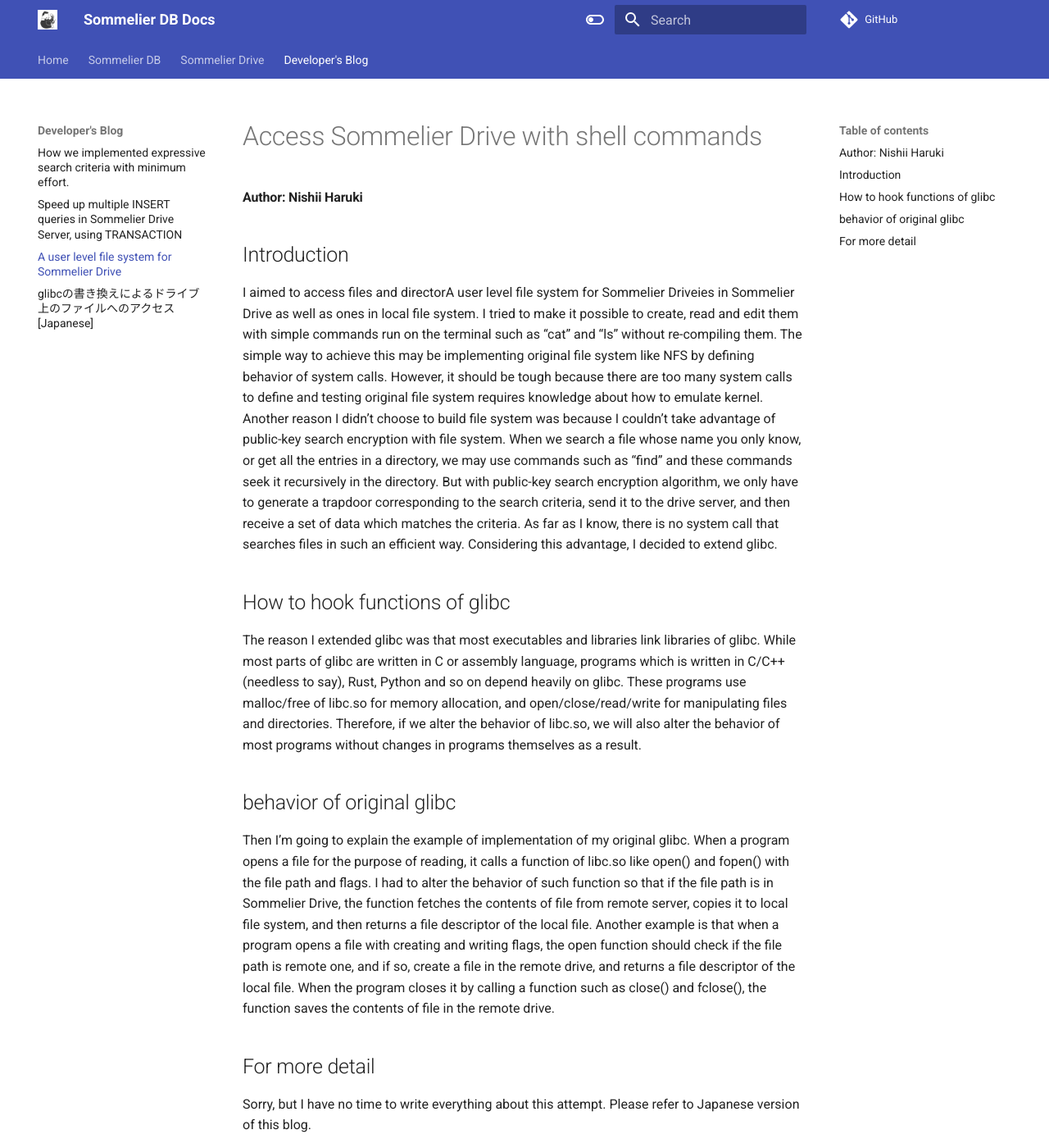
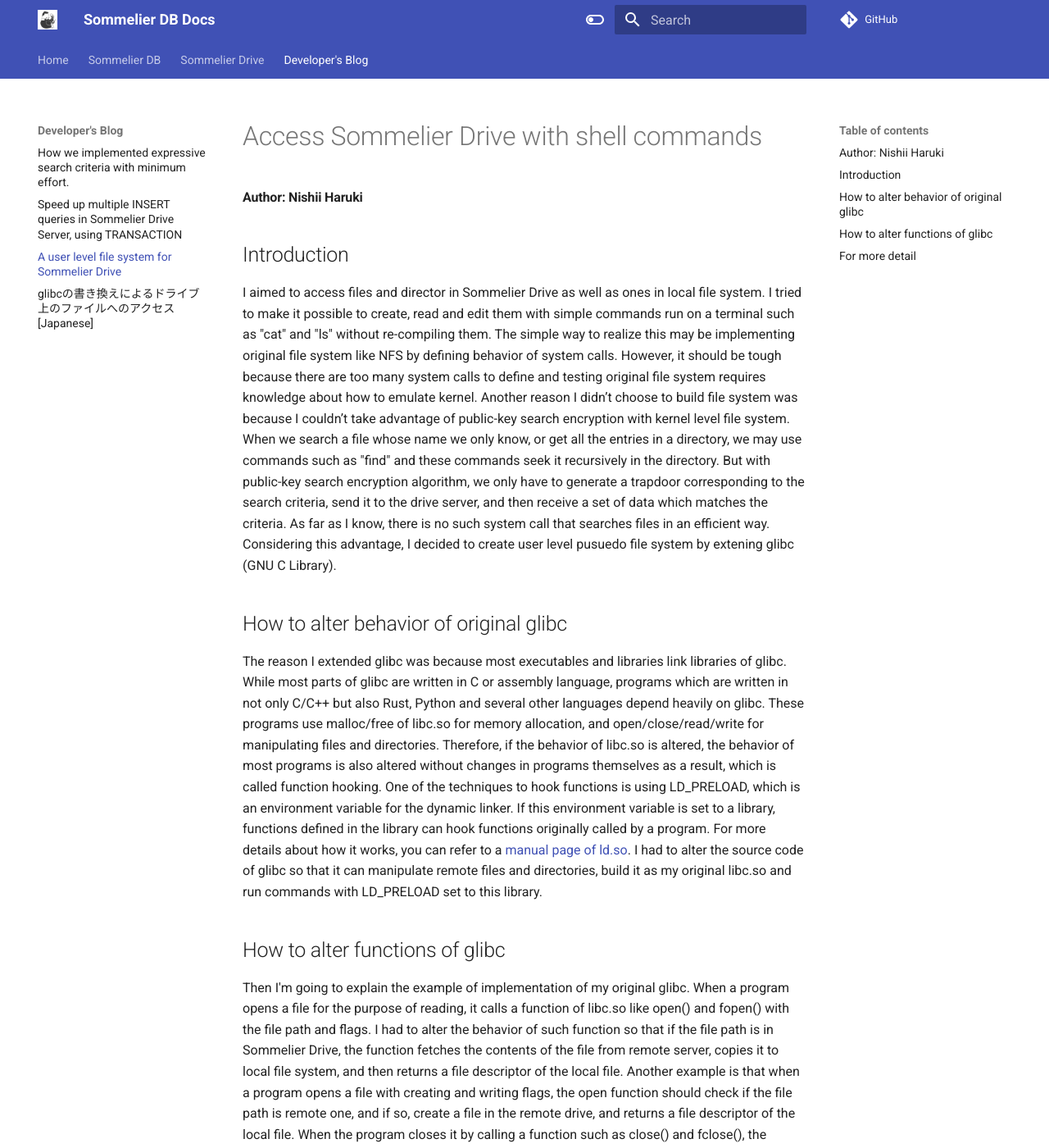
Before and after one commit to Sommelier-db/Sommelier-docs, an MkDocs documentation site: the page built from docs/glibc/blog.md, in a window 1280 px wide and 1400 px high. Shown: the whole window at 82% size. Built offline with MkDocs 1.6.1 and Material for MkDocs 9.7.7, drawn with Linux system fonts in a browser that asks for light colours; comment, search, counter and statistics services are not loaded; some of the changed text lies outside the part shown.

Commit message:
maybe final version of blogs

```diff
--- a/docs/glibc/blog.md
+++ b/docs/glibc/blog.md
@@ -3,15 +3,16 @@
 
 ## Introduction
 
- I aimed to access files and directorA user level file system for Sommelier Driveies in Sommelier Drive as well as ones in local file system. I tried to make it possible to create, read and edit them with simple commands run on the terminal such as “cat” and “ls” without re-compiling them. The simple way to achieve this may be implementing original file system like NFS by defining behavior of system calls. However, it should be tough because there are too many system calls to define and testing original file system requires knowledge about how to emulate kernel. Another reason I didn’t choose to build file system was because I couldn’t take advantage of public-key search encryption with file system. When we search a file whose name you only know, or get all the entries in a directory, we may use commands such as “find” and these commands seek it recursively in the directory. But with public-key search encryption algorithm, we only have to generate a trapdoor corresponding to the search criteria, send it to the drive server, and then receive a set of data which matches the criteria. As far as I know, there is no system call that searches files in such an efficient way. Considering this advantage, I decided to extend glibc.
+I aimed to access files and director in Sommelier Drive as well as ones in local file system. I tried to make it possible to create, read and edit them with simple commands run on a terminal such as "cat" and "ls" without re-compiling them. The simple way to realize this may be implementing original file system like NFS by defining behavior of system calls. However, it should be tough because there are too many system calls to define and testing original file system requires knowledge about how to emulate kernel. Another reason I didn’t choose to build file system was because I couldn’t take advantage of public-key search encryption with kernel level file system. When we search a file whose name we only know, or get all the entries in a directory, we may use commands such as "find" and these commands seek it recursively in the directory. But with public-key search encryption algorithm, we only have to generate a trapdoor corresponding to the search criteria, send it to the drive server, and then receive a set of data which matches the criteria. As far as I know, there is no such system call that searches files in an efficient way. Considering this advantage, I decided to create user level pusuedo file system by extening glibc (GNU C Library).
 
-## How to hook functions of glibc
+## How to alter behavior of original glibc
 
- The reason I extended glibc was that most executables and libraries link libraries of glibc. While most parts of glibc are written in C or assembly language, programs which is written in C/C++ (needless to say), Rust, Python and so on depend heavily on glibc. These programs use malloc/free of libc.so for memory allocation, and open/close/read/write for manipulating files and directories. Therefore, if we alter the behavior of libc.so, we will also alter the behavior of most programs without changes in programs themselves as a result.
+The reason I extended glibc was because most executables and libraries link libraries of glibc. While most parts of glibc are written in C or assembly language, programs which are written in not only C/C++ but also Rust, Python and several other languages depend heavily on glibc. These programs use malloc/free of libc.so for memory allocation, and open/close/read/write for manipulating files and directories. Therefore, if the behavior of libc.so is altered, the behavior of most programs is also altered without changes in programs themselves as a result, which is called function hooking. One of the techniques to hook functions is using LD_PRELOAD, which is an environment variable for the dynamic linker. If this environment variable is set to a library, functions defined in the library can hook functions originally called by a program. For more details about how it works, you can refer to a [manual page of ld.so](https://man7.org/linux/man-pages/man8/ld.so.8.html). I had to alter the source code of glibc so that it can manipulate remote files and directories, build it as my original libc.so and run commands with LD_PRELOAD set to this library.
 
-## behavior of original glibc
+## How to alter functions of glibc
 
- Then I’m going to explain the example of implementation of my original glibc. When a program opens a file for the purpose of reading, it calls a function of libc.so like open() and fopen() with the file path and flags. I had to alter the behavior of such function so that if the file path is in Sommelier Drive, the function fetches the contents of file from remote server, copies it to local file system, and then returns a file descriptor of the local file. Another example is that when a program opens a file with creating and writing flags, the open function should check if the file path is remote one, and if so, create a file in the remote drive, and returns a file descriptor of the local file. When the program closes it by calling a function such as close() and fclose(), the function saves the contents of file in the remote drive.
+Then I'm going to explain the example of implementation of my original glibc. When a program opens a file for the purpose of reading, it calls a function of libc.so like open() and fopen() with the file path and flags. I had to alter the behavior of such function so that if the file path is in Sommelier Drive, the function fetches the contents of the file from remote server, copies it to local file system, and then returns a file descriptor of the local file. Another example is that when a program opens a file with creating and writing flags, the open function should check if the file path is remote one, and if so, create a file in the remote drive, and returns a file descriptor of the local file. When the program closes it by calling a function such as close() and fclose(), the function saves the contents of file in the remote drive. Other than these functions, there are several functions to hook in order to enable programs to manipulate files and directories in a remote drive. I investigated what function should be hooked by tracing the execution of programs with tracing tools such as gdb and ltrace.
 
 ## For more detail
- Sorry, but I have no time to write everything about this attempt. Please refer to Japanese version of this blog.
+
+Sorry, but I have no time to write everything about this attempt. Please refer to Japanese version of this blog.
```
Also changed, not shown: docs/glibc/blog-ja.md (+15 -7 lines).
